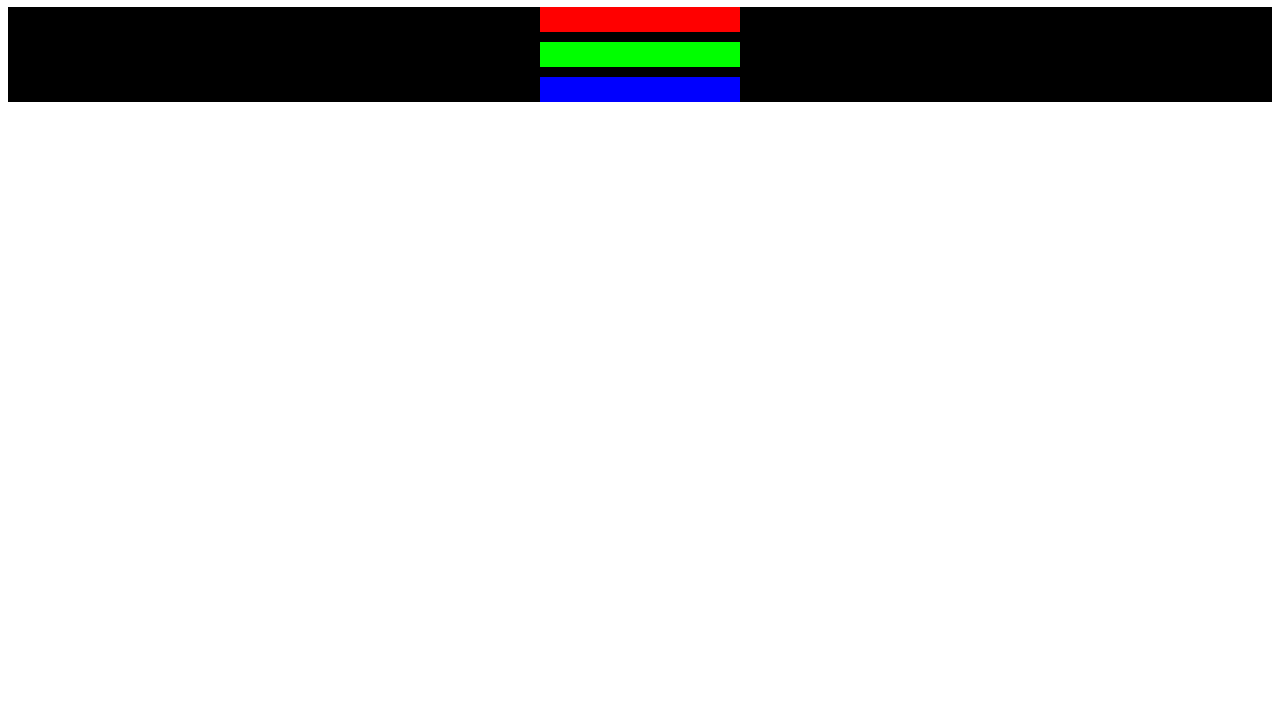
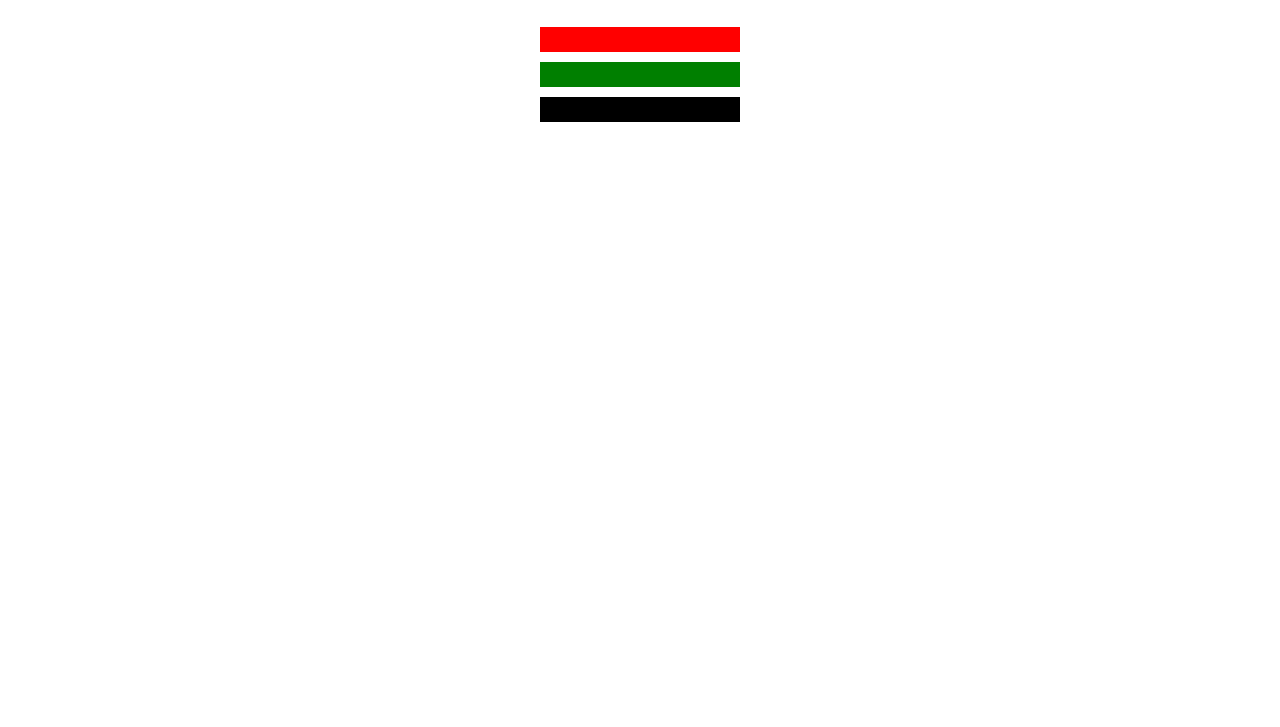
Before and after one commit to lautarosaya/RepasoFreecodecamp, a plain HTML site: page HTML-CSS/Color Markers/index.html in a window 1280 px wide. Shown: the part 73-800 px from the top of the page. Drawn offline with Linux system fonts and the light colour scheme.

Commit message:
tipos de representacion de colores

```diff
--- a/HTML-CSS/Color Markers/index.html
+++ b/HTML-CSS/Color Markers/index.html
@@ -1,35 +1,24 @@
 <!DOCTYPE html>
 <html lang="en">
   <head>
-    <meta charset="UTF-8">
-    <meta http-equiv="X-UA-Compatible" content="IE=edge">
-    <meta name="viewport" content="width=device-width, initial-scale=1.0">
+    <meta charset="UTF-8" />
+    <meta http-equiv="X-UA-Compatible" content="IE=edge" />
+    <meta name="viewport" content="width=device-width, initial-scale=1.0" />
     <title>Color Markers</title>
-    <link rel="stylesheet" href="style.css">
+    <link rel="stylesheet" href="style.css" />
   </head>
   <body>
     <header>
       <h1>CSS Color Markers</h1>
       <div class="container">
-            <div class="marker one">
+        <div class="marker red"></div>
 
-            </div>
+        <div class="marker green"></div>
 
-            <div class="marker two">
-
-            </div>
-
-            <div class="marker three">
-
-            </div>
-
+        <div class="marker blue"></div>
       </div>
     </header>
-    <main>
-
-    </main>
-    <footer>
-
-    </footer>
+    <main></main>
+    <footer></footer>
   </body>
 </html>
--- a/HTML-CSS/Color Markers/style.css
+++ b/HTML-CSS/Color Markers/style.css
@@ -9,18 +9,19 @@ h1 {
     margin: 10px auto;
 }
 
-.one{
+.red{
     background-color: rgb(255, 0, 0);
 }
 
-.two{
-    background-color: rgb(0, 255, 0);
+.green{
+    background-color: #007F00;
 }
 
-.three{
-    background-color: rgb(0, 0, 255);
+.blue{
+    background-color: rgb(0, 0, 0);
 }
 
 .container{
-    background-color: rgb(0, 0, 0);
+    background-color: rgb(255, 255, 255);
+    padding: 10px 0;
 }
```
Lines whose indentation alone changed are shown as unchanged.
